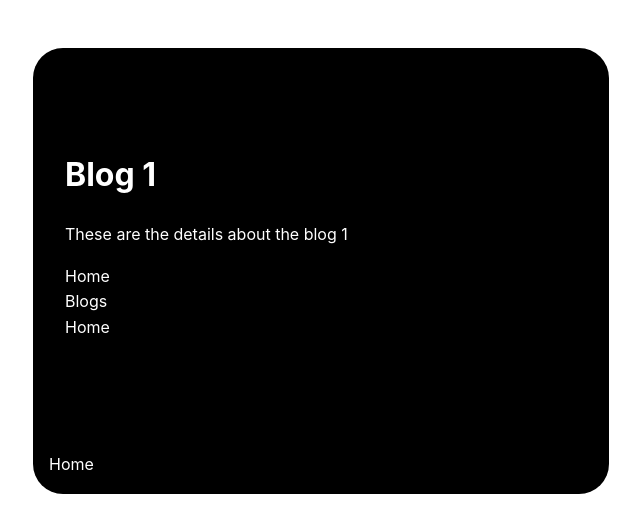
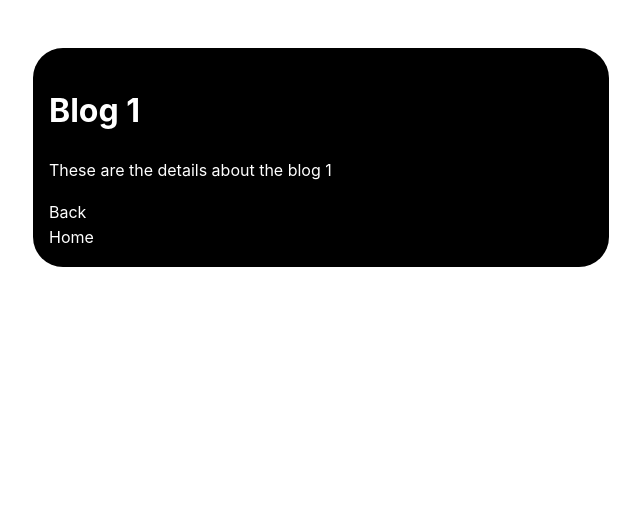
Before and after one commit to JoeMakuta/Next-Blog-App, a Next.js app: page /blog/1 in a window 1280 px wide. Shown: the top 532 px of the page, without its empty margins (319-959 px from the left). Built offline with nearby package versions, Linux system fonts and the light colour scheme.

Commit message:
Feat : remove home links

```diff
--- a/pages/blog/[blogNumber]/index.jsx
+++ b/pages/blog/[blogNumber]/index.jsx
@@ -6,14 +6,13 @@ import { useRouter } from "next/router";
 const SingleBlog = () => {
   const { blogNumber } = useRouter().query;
   return (
-    <Layout>
+
       <div>
         <h1>Blog {blogNumber}</h1>
         <p>These are the details about the blog {blogNumber}</p>
-        <Link href="/">Home</Link>
-        <Link href="/blog">Blogs</Link>
+        <Link href="/blog" >Back</Link>
       </div>
-    </Layout>
+
   );
 };
 
--- a/pages/blog/index.jsx
+++ b/pages/blog/index.jsx
@@ -16,7 +16,6 @@ const Blog = () => {
           );
         })}
       </ul>
-      <Link href="/">Home</Link>
     </div>
   );
 };
--- a/pages/index.jsx
+++ b/pages/index.jsx
@@ -6,7 +6,7 @@ import styles from "../components/home.module.css";
 
 export default function Home() {
   return (
-    <div className={styles.container}>
+    <div >
       <Head>
         <link
           rel="shortcut icon"
@@ -28,6 +28,7 @@ export default function Home() {
       </div>
       <Link href="/blog">Blog</Link>
       <Link href="/posts">Posts</Link>
+      <Link href="/news">News</Link>
     </div>
   );
 }
--- a/pages/posts/index.jsx
+++ b/pages/posts/index.jsx
@@ -18,7 +18,6 @@ const Posts = ({ posts }) => {
           </div>
         );
       })}
-      <Link href={"/"}>Home</Link>
     </div>
   );
 };
```
